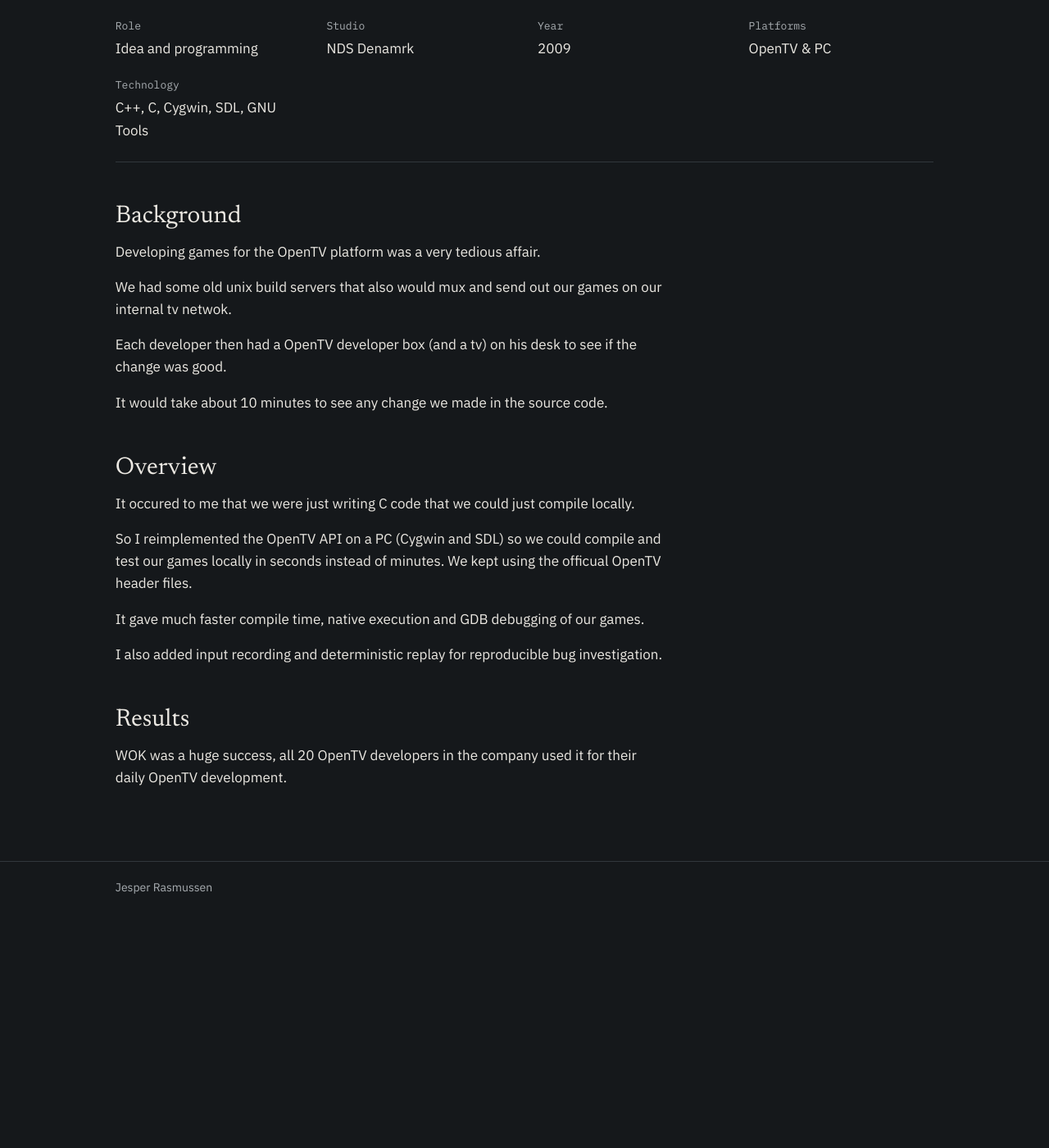
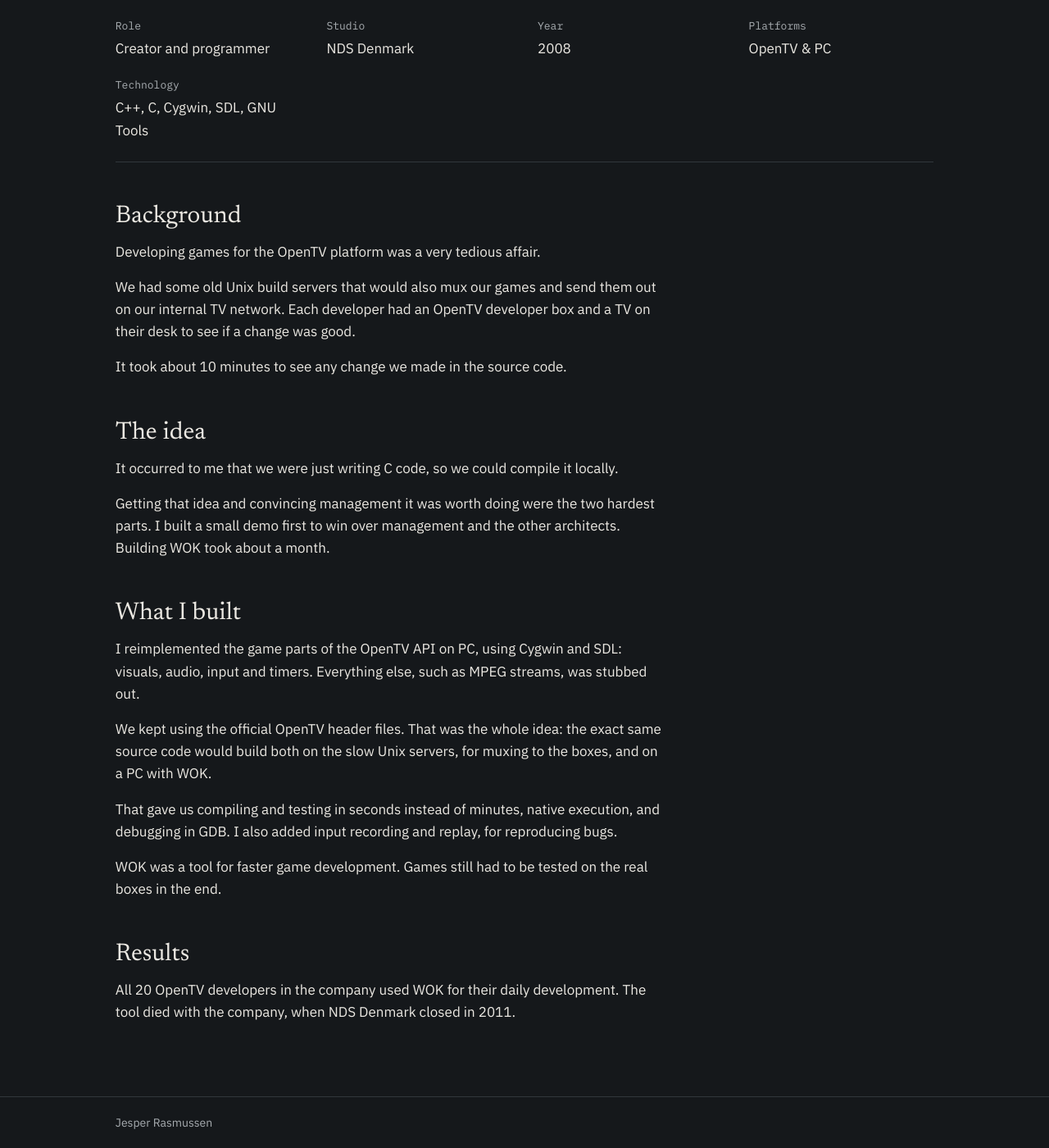
Before and after one commit to repsej/repsej.github.io, a Jekyll site: the page built from _projects/project-WOK.md, in a window 1280 px wide and 1400 px high, scrolled down 382 px. Shown: the whole window at 82% size. Built offline with Jekyll 4.4.1, drawn with Linux system fonts in a browser that asks for light colours; before the commit the page ends 1496 px from its top, so only the background shows below that; some of the changed text lies outside the part shown.

Commit message:
Improved wok page

```diff
--- a/_projects/project-WOK.md
+++ b/_projects/project-WOK.md
@@ -1,37 +1,40 @@
 ---
-title: "WOK - the Wide Opentv Kit"
-description: "A PC reimiplementaion of the OpenTV C API.  Allowing for much faster development."
+title: "WOK - the Wide OpenTV Kit"
+description: "A PC reimplementation of the OpenTV C API that cut the time to see a code change from about 10 minutes to 10 seconds."
 order: 3
 featured: true
-role: "Idea and programming"
-studio: "NDS Denamrk"
-year: "2009"
+role: "Creator and programmer"
+studio: "NDS Denmark"
+year: "2008"
 platforms: "OpenTV & PC"
 technology: "C++, C, Cygwin, SDL, GNU Tools"
 image: /assets/images/projects/placeholder.svg
-image_alt: Placeholder for a project screenshot
 ---
 
 ## Background
 
 Developing games for the OpenTV platform was a very tedious affair.
 
-We had some old unix build servers that also would mux and send out our games on our internal tv netwok.
+We had some old Unix build servers that would also mux our games and send them out on our internal TV network. Each developer had an OpenTV developer box and a TV on their desk to see if a change was good.
 
-Each developer then had a OpenTV developer box (and a tv) on his desk to see if the change was good.
+It took about 10 minutes to see any change we made in the source code.
 
-It would take about 10 minutes to see any change we made in the source code.
+## The idea
 
-## Overview
+It occurred to me that we were just writing C code, so we could compile it locally.
 
-It occured to me that we were just writing C code that we could just compile locally.
+Getting that idea and convincing management it was worth doing were the two hardest parts. I built a small demo first to win over management and the other architects. Building WOK took about a month.
 
-So I reimplemented the OpenTV API on a PC (Cygwin and SDL) so we could compile and test our games locally in seconds instead of minutes.  We kept using the officual OpenTV header files.
+## What I built
 
-It gave much faster compile time, native execution and GDB debugging of our games.
+I reimplemented the game parts of the OpenTV API on PC, using Cygwin and SDL: visuals, audio, input and timers. Everything else, such as MPEG streams, was stubbed out.
 
-I also added input recording and deterministic replay for reproducible bug investigation.
+We kept using the official OpenTV header files. That was the whole idea: the exact same source code would build both on the slow Unix servers, for muxing to the boxes, and on a PC with WOK.
+
+That gave us compiling and testing in seconds instead of minutes, native execution, and debugging in GDB. I also added input recording and replay, for reproducing bugs.
+
+WOK was a tool for faster game development.  Games still had to be tested on the real boxes in the end.
 
 ## Results
 
-WOK was a huge success, all 20 OpenTV developers in the company used it for their daily OpenTV development.
+All 20 OpenTV developers in the company used WOK for their daily development. The tool died with the company, when NDS Denmark closed in 2011.
```
